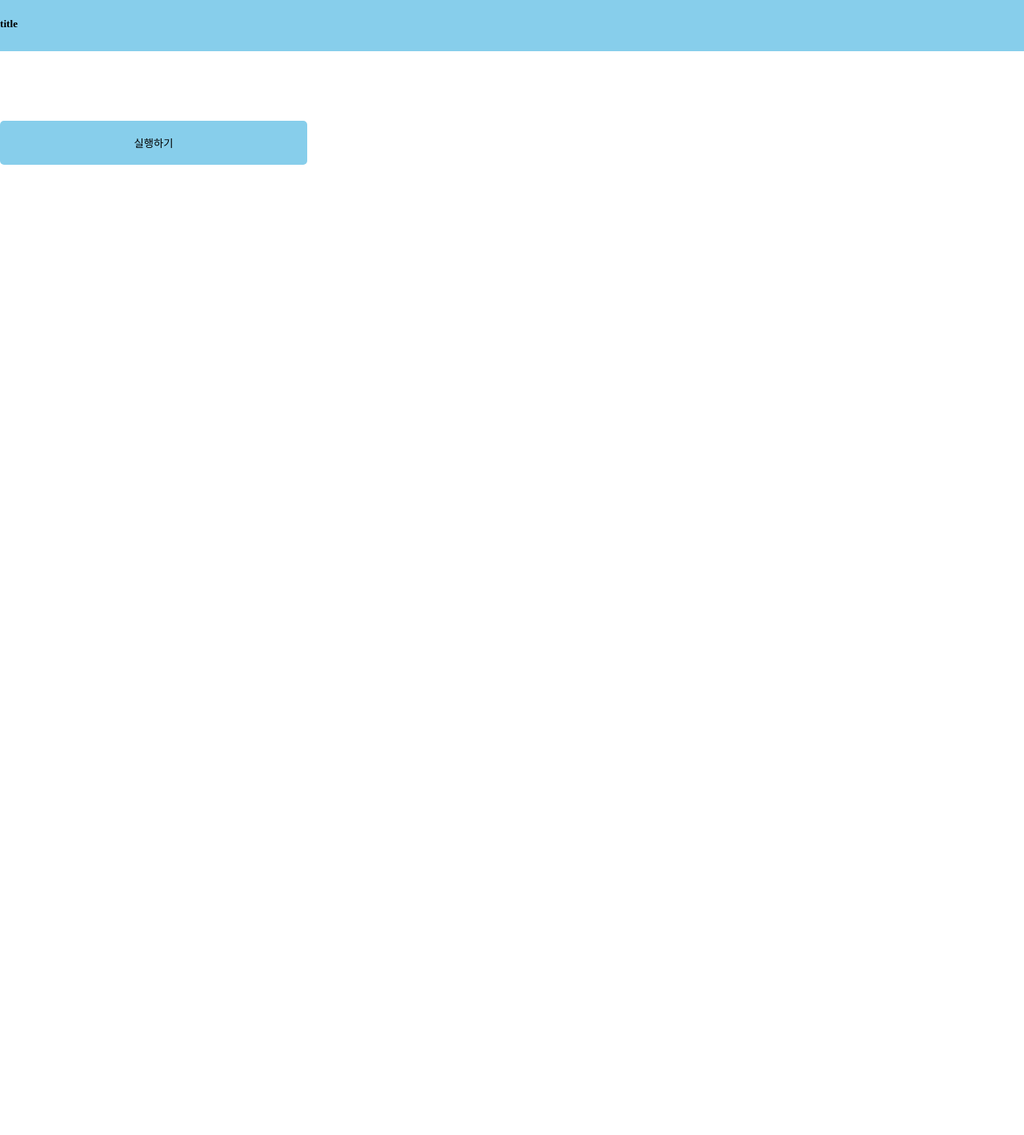
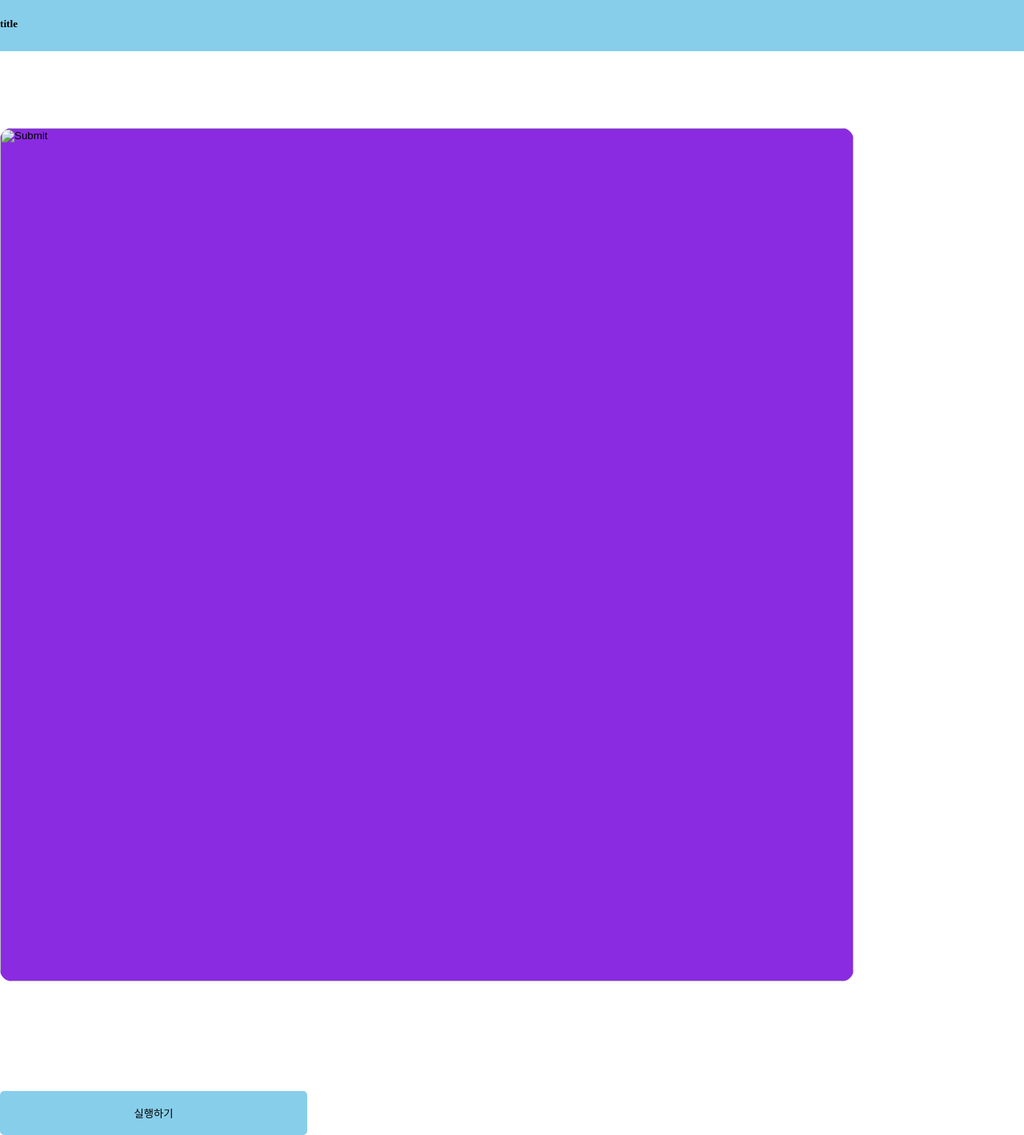
Before and after one commit to Dev93junho/Robot-In-the-Kitchen-Web, a Flask app: page / in a window 1280 px wide. Shown: the whole page at 80% size. Before the commit the page ends 206 px from the top, so only its background shows below. Run offline with Flask 2, Linux system fonts and the light colour scheme.

Commit message:
updated bot_status css

```diff
--- a/server/static/style.css
+++ b/server/static/style.css
@@ -1,3 +1,4 @@
 body{background: #fff; margin: 0;}
 #nav{width: 100%; height: 64px; background-color: skyblue; position: fixed;}
 #btn_playbot{margin-left: auto; margin-right: auto; margin-top: 10em; width: 30%; height: 55px; background-color: skyblue; border-radius: 5px; border-style: none;}
+#bot_status{margin-top: 10rem; width: 80em; height: 80em; border-radius: 15px; background-color: blueviolet;}
```
